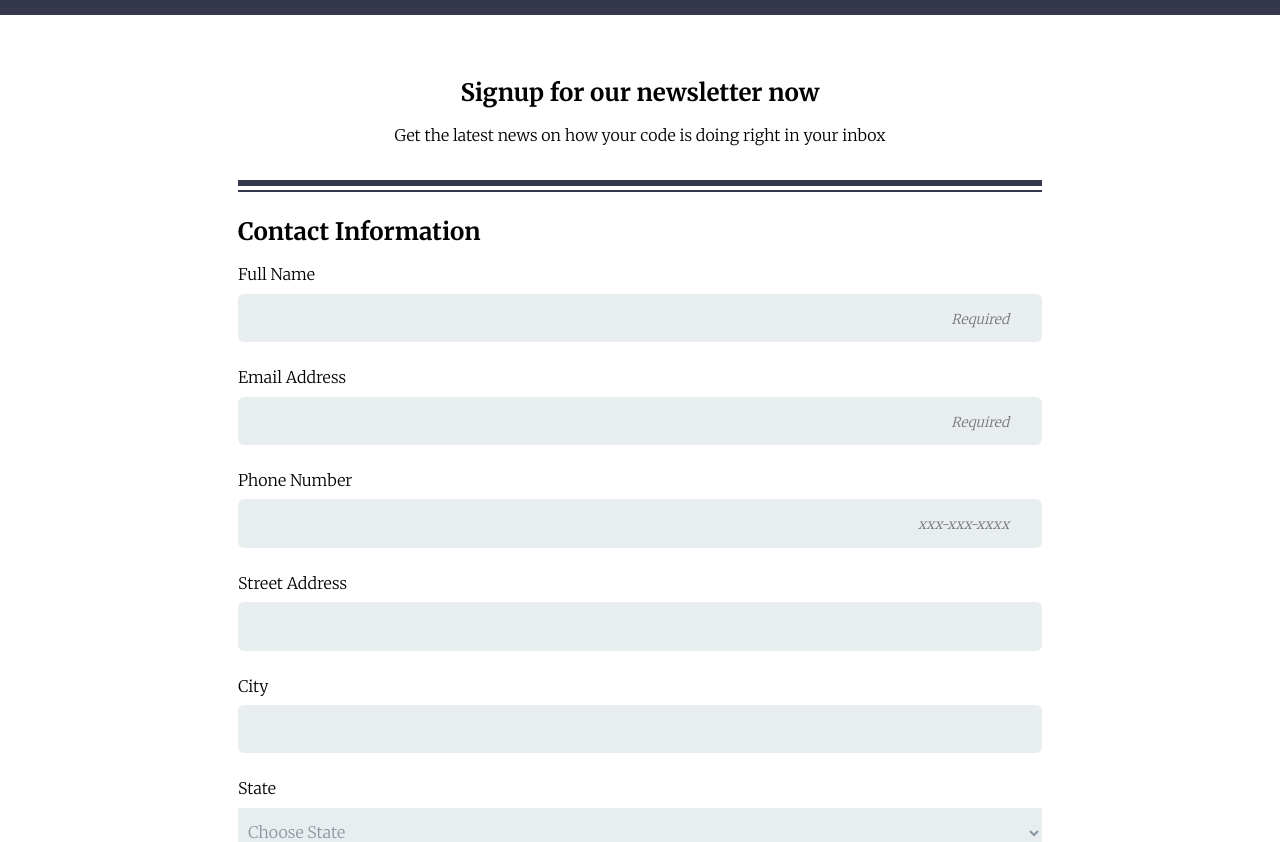
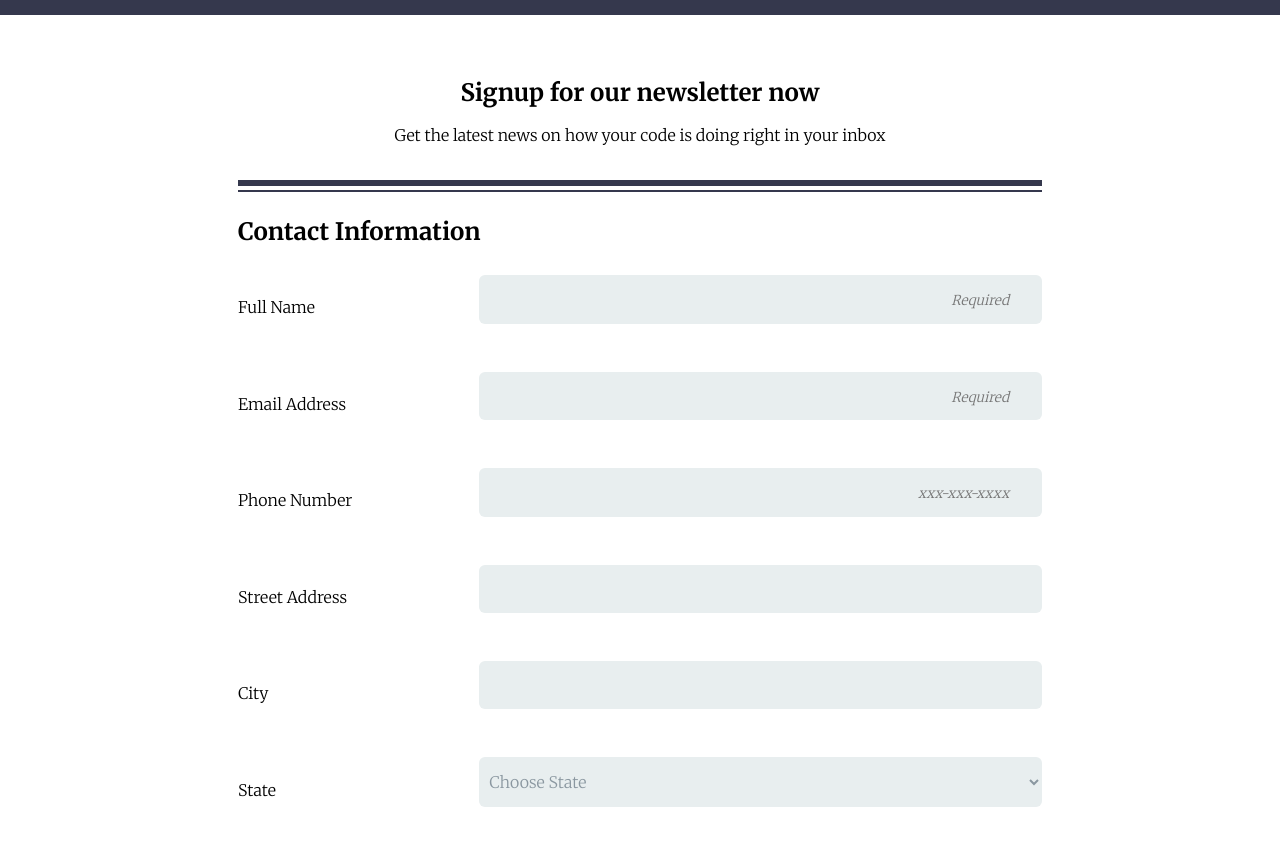
Before and after one commit to mymymydesigns/unit3, a plain HTML site: page index.html in a window 1280 px wide. Shown: the part 97-939 px from the top of the page. Drawn offline with Linux system fonts and the light colour scheme.

Commit message:
updated @media querie form

```diff
--- a/css/styles.css
+++ b/css/styles.css
@@ -44,6 +44,8 @@ footer p {
 .newsletter {
     margin: 20px 0;
 }
+
+
 
 .zip input{
     max-width: 200px;
@@ -113,7 +115,7 @@ fieldset {
 select {
     padding: 6px;
     height: 50px;
-    border-radius: 2px;
+    border-radius: 6px;
 }
 
 label {
@@ -148,4 +150,15 @@ button:hover {
     form {
         max-width: 65%;
     }
+
+    .container {
+        display: flex;
+        align-items: center ;
+        margin-bottom: 12px;
+    }
+
+    .container label {
+		flex-basis: 30%;
+		flex-shrink: 0;
+	}
 }
--- a/index.html
+++ b/index.html
@@ -28,22 +28,33 @@
 
         <fieldset>
             <h2>Contact Information</h2>
-            <label for="name">Full Name</label><br>
-            <input type="text" id="name" name="user_name" placeholder="Required" required>
+            <div class="container">
+                <label for="name">Full Name</label>
+                <input type="text" id="name" name="user_name" placeholder="Required" required>
+            </div>
 
-            <label for="mail">Email Address</label><br>
-            <input type="email" id="mail" name="user_email" placeholder="Required" required>
+            <div class="container">
+                <label for="mail">Email Address</label>
+                <input type="email" id="mail" name="user_email" placeholder="Required" required>
+            </div>
 
-            <label for="phone_number">Phone Number</label><br>
-            <input type="tel" id="phone_number" name="user_phone" placeholder="xxx-xxx-xxxx" pattern="[0-9]{5}" maxlength="10">
+            <div class="container">
+                <label for="phone_number">Phone Number</label>
+                <input type="tel" id="phone_number" name="user_phone" placeholder="xxx-xxx-xxxx" pattern="[0-9]{5}" maxlength="10">
+            </div>
 
-            <label for="street_address">Street Address</label><br>
-            <input type="text" id="street_address" name="user_address">
+            <div class="container">
+                <label for="street_address">Street Address</label>
+                <input type="text" id="street_address" name="user_address">
+            </div>
 
-            <label for="city">City</label><br>
-            <input type="text" id="city" name="user_city">
+            <div class="container">
+                <label for="city">City</label>
+                <input type="text" id="city" name="user_city">
+            </div>
 
-            <label for="state">State</label><br>
+            <div class="container">
+            <label for="state">State</label>
             <select id="state" name="user_state">
                 <option value="Choose" class="choose">Choose State</option>
 						<option value="AL">Alabama</option>
@@ -97,10 +108,12 @@
 						<option value="WV">West Virginia</option>
 						<option value="WI">Wisconsin</option>
 						<option value="WY">Wyoming</option>
+            </select>
 
-            </select>
-            <div class="zip">
-                <label for="zip_code">Zip Code</label><br>
+            </div>
+
+            <div class="container zip">
+                <label for="zip_code">Zip Code</label>
                 <input type="text" id="zip_code" name="user_zip" pattern="[0-9]{5}" maxlength="10" title="Five digit zip code">
             </div>
 
@@ -109,7 +122,7 @@
         <div>
             <hr class="hr-thin">
         </div>
-
+<!--newsletter-->
         <fieldset>
             <div class="newsletter">
                 <h2>Newsletter</h2>
@@ -127,7 +140,7 @@
                 <input type="radio" name="user_interest"><label>Plain text</label><br>
 
                 <label>Other topics you'd like to hear about</label><br>
-                <textarea></textarea>
+                <textarea type="text" name="user_comment"></textarea>
             </div>
             <button>Sign Up</button>
         </fieldset>
```
